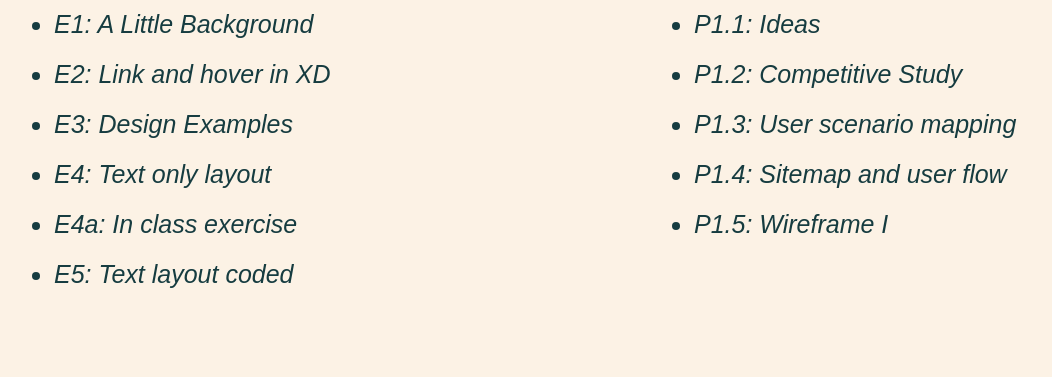
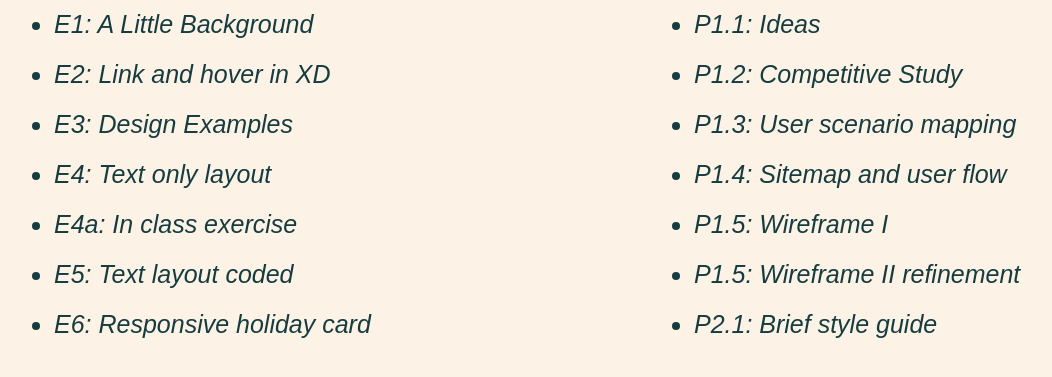
Before and after one commit to AdamWonbin/AVT-415, a plain HTML site: page index.html in a window 1280 px wide. Shown: the part 195-572 px from the top of the page, without its empty margins (74-1126 px from the left). Drawn offline with Linux system fonts and the light colour scheme; a web font is replaced by a local one.

Commit message:
Update index.html

```diff
--- a/index.html
+++ b/index.html
@@ -28,6 +28,7 @@
             <li><a href="https://xd.adobe.com/view/9c3c2ea2-e335-4c17-a190-fc58cbf6cbb2-c96f/" target="_blank">E4: Text only layout</a></li>
             <li><a href="ex/e4/webfont.html">E4a: In class exercise</a></li>
             <li><a href="ex/e5/index.html">E5: Text layout coded</a> </li>
+            <li><a href="ex/e6/index.html">E6: Responsive holiday card</a></li>
           </ul>
         </div>
       </div>
@@ -40,6 +41,8 @@
             <li><a href="P/P1.3/index.html">P1.3: User scenario mapping</a></li>
             <li> <a href="https://xd.adobe.com/view/10b627e6-3088-4f81-8487-548c3b703520-45e5/" target="_blank">P1.4: Sitemap and user flow</a> </li>
             <li> <a href="https://xd.adobe.com/view/b4dda669-640d-4b8d-a919-f5a14f0a6373-e18e/">P1.5: Wireframe I</a> </li>
+            <li> <a href="https://xd.adobe.com/view/b4dda669-640d-4b8d-a919-f5a14f0a6373-e18e/"></a>P1.5: Wireframe II refinement</li>
+            <li> <a href="https://xd.adobe.com/view/7fac5e35-5dc7-438e-a292-8f37edfce830-2aff/"></a>P2.1: Brief style guide</li>
           </ul>
         </div>
       </div>
```
